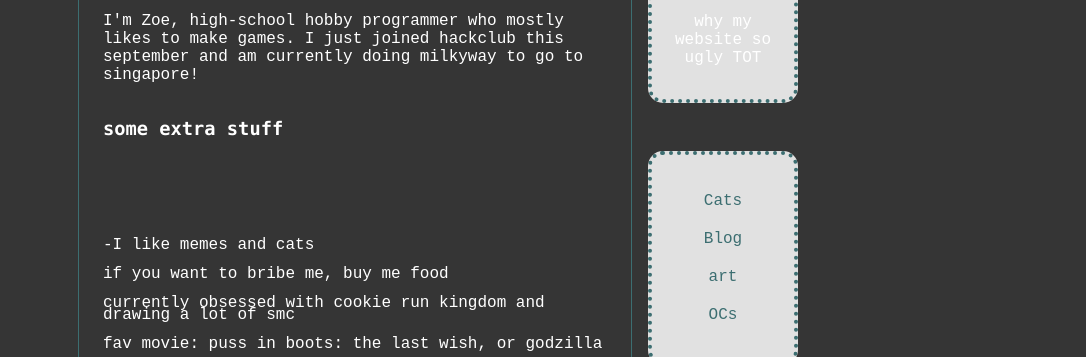
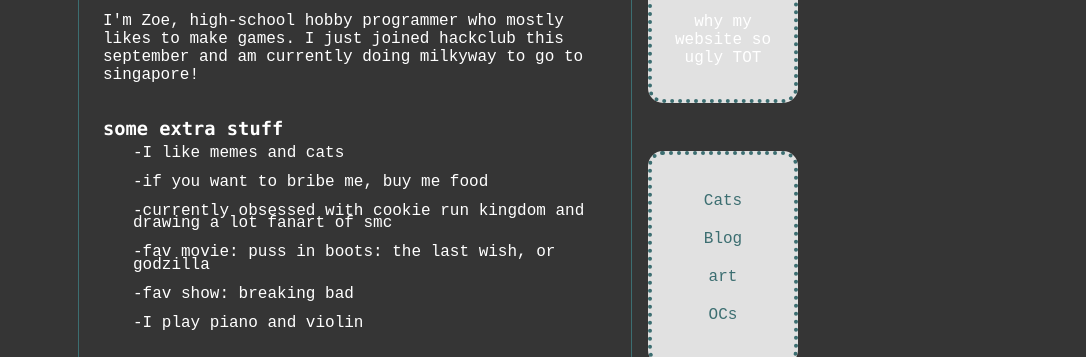
Before and after one commit to qwwertyz/My-website, a plain HTML site: page index.html in a window 1280 px wide. Shown: the part 211-568 px from the top of the page, without its empty margins (194-1280 px from the left). Drawn offline with Linux system fonts and the light colour scheme.

Commit message:
added more stuff and new blog

```diff
--- a/index.html
+++ b/index.html
@@ -42,12 +42,11 @@
             <h3>some extra stuff</h3>
             <div class="extra-stuff">
                 <p>-I like memes and cats</p>
-                <p>if you want to bribe me, buy me food</p>
-                <p>currently obsessed with cookie run kingdom and drawing a lot of smc</p>
-                <p>fav movie: puss in boots: the last wish, or godzilla</p>
-                <p>fav show: breaking bad</p>
-                <p>drawing everyday on tumblr</p>
-                <p>dreaming of going to mit</p>
+                <p>-if you want to bribe me, buy me food</p>
+                <p>-currently obsessed with cookie run kingdom and drawing a lot fanart of smc</p>
+                <p>-fav movie: puss in boots: the last wish, or godzilla</p>
+                <p>-fav show: breaking bad</p>
+                <p>-I play piano and violin</p>
             </div>
 
             <br>
--- a/styles.css
+++ b/styles.css
@@ -159,7 +159,7 @@ main {
 }
 
 .extra-stuff {
-    margin-block-start: 100px;
+    margin-left: 30px;
     line-height: 80%;
 }
 .box, .meme-box {
```
Also changed, not shown: blog.html (+6 -0 lines), cat.html (+10 -0 lines), images/wuhuang.png (added).
